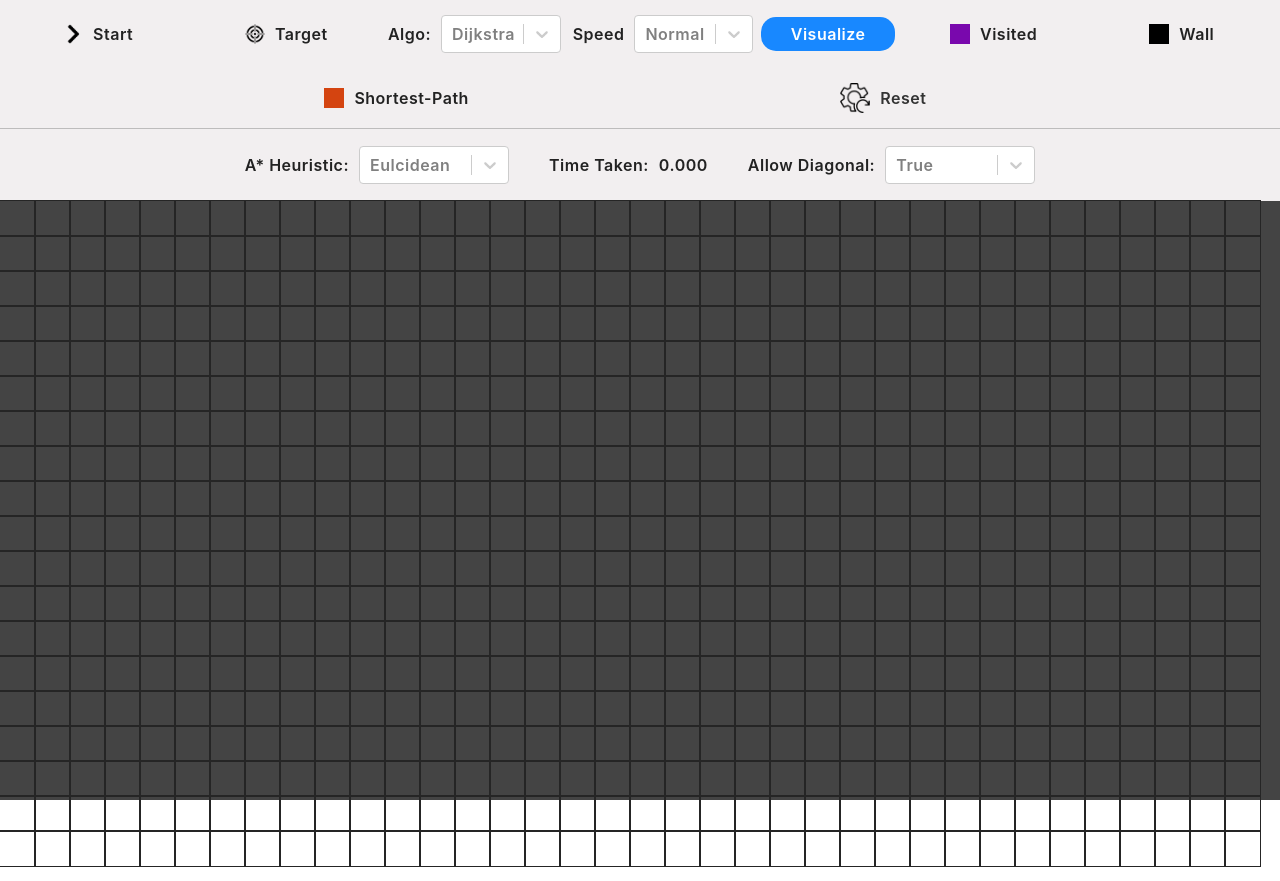
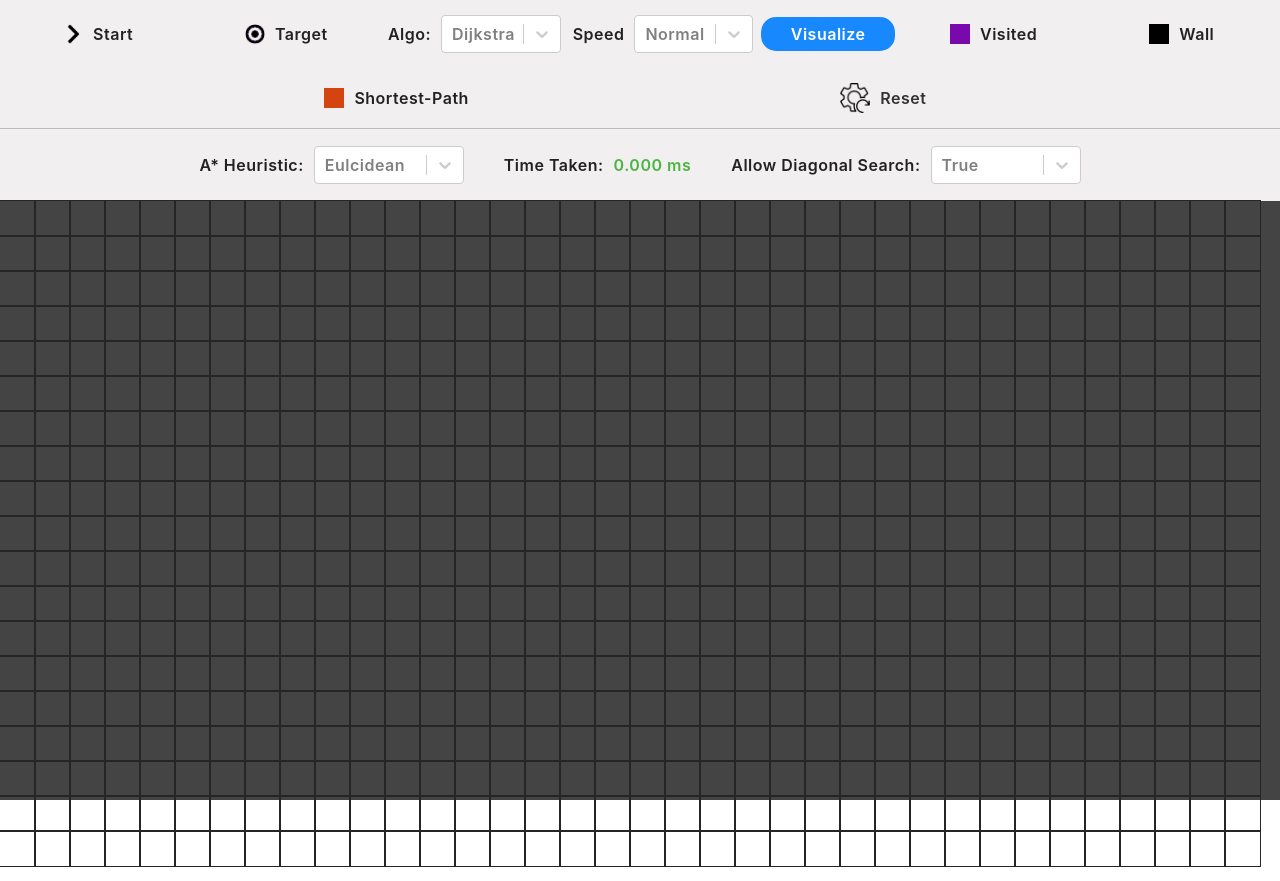
Before and after one commit to costingh/Pathfinding-Algorithm-Visualiser, a React (Create React App) app: page / in a window 1280 px wide. Built offline with nearby package versions, Linux system fonts and the light colour scheme.

Commit message:
Fixed node drag (remove boolean isStart/isFinish)

```diff
--- a/src/Components/Grid.js
+++ b/src/Components/Grid.js
@@ -186,21 +186,28 @@ export default class Grid extends Component {
 
 		if(this.state.startNodeIsBeingDragged) {
 			if(isWall) return;
+			// Get the previous node from the grid, that still has isStart=true, and set it to false
 			let previousStartNode = document.querySelector('#dragstart');
-			if( previousStartNode ) {
-				previousStartNode.remove();
+			if(previousStartNode) {
+				const prevRow = parseInt(previousStartNode.parentNode.id.split('-')[1]);
+				const prevCol = parseInt(previousStartNode.parentNode.id.split('-')[2]);
+				if(grid[prevRow][prevCol].isStart)
+					grid[prevRow][prevCol].isStart = false;
 			}
-
 			grid[row][col].isStart = true;
-			this.setState({startColumn: col, startRow: row });
+			this.setState({grid, startColumn: col, startRow: row });
 		}
 
 		if(this.state.finishNodeIsBeingDragged) {
 			if(isWall) return;
 			let previousFinishNode = document.querySelector('#dragtarget');
-			if( previousFinishNode ) {
-				previousFinishNode.remove();
+			if(previousFinishNode) {
+				const prevRow = parseInt(previousFinishNode.parentNode.id.split('-')[1]);
+				const prevCol = parseInt(previousFinishNode.parentNode.id.split('-')[2]);
+				if(grid[prevRow][prevCol].isFinish)
+					grid[prevRow][prevCol].isFinish = false;
 			}
+
 
 			grid[row][col].isFinish = true;
 			this.setState({finishColumn: col, finishRow: row });
@@ -228,7 +235,6 @@ export default class Grid extends Component {
 	}
 
 	visualizeCurrentAlgorithm() {
-		let start = window.performance.now();
 		if (this.state.running) {
 			alert('Already running!');
 			return;
@@ -251,25 +257,36 @@ export default class Grid extends Component {
 				const { grid } = this.state;
 				const startNode = grid[this.state.startRow][this.state.startColumn];
 				const finishNode = grid[this.state.finishRow][this.state.finishColumn];
+				let start = 0;
+				let finish = 0;
 
 				if(this.state.algorithm === 'Dijkstra') {
+					start = window.performance.now(); // Start measuring time
 					const visitedNodesInOrder = dijkstra(grid, startNode, finishNode)
+					finish = window.performance.now(); // Stop measuring time
 					const nodesInShortestPathOrder = backtrackDijkstra(finishNode);
 					this.animateCurrentAlgorithm(visitedNodesInOrder, nodesInShortestPathOrder);
 				}
 
 				if(this.state.algorithm === 'A*') {
+					start = window.performance.now(); // Start measuring time
 					const visitedNodesInOrder = aStar(grid, startNode, finishNode, this.state.heuristicType, this.state.allowDiagonal)
+					finish = window.performance.now(); // Stop measuring time
 					const nodesInShortestPathOrder = backtrackAStar(finishNode);
 					this.animateCurrentAlgorithm(visitedNodesInOrder, nodesInShortestPathOrder);
 				}
 
 				if(this.state.algorithm === 'BFS') {
+					start = window.performance.now(); // Start measuring time
 					const visitedNodesInOrder = BFS(grid, startNode, finishNode, this.state.allowDiagonal)
+					finish = window.performance.now(); // Stop measuring time
 					const nodesInShortestPathOrder = backtrackBFS(finishNode);
 					this.animateCurrentAlgorithm(visitedNodesInOrder, nodesInShortestPathOrder);
 				}
 				/* Add More */
+
+				if(start && finish)
+					this.setState({timeTaken: finish-start})
 
 			});
 		} else {
@@ -292,10 +309,6 @@ export default class Grid extends Component {
 				this.togglePopup();
 			});
 		}
-
-		let finish = window.performance.now();
-		let timeTaken = finish-start;
-		this.setState({timeTaken: timeTaken})
 	}
 
 	animateCurrentAlgorithm(visitedNodesInOrder, nodesInShortestPathOrder) {
--- a/src/Components/SecondNavbar.js
+++ b/src/Components/SecondNavbar.js
@@ -37,10 +37,10 @@ function SecondNavbar({handleChangeHeuristic, timeTaken, handleChangeDiagonal})
             </div>
             <div className="flex">
                 <div>Time taken:</div>
-                <p className='time'>{parseFloat(timeTaken).toFixed(3)}</p>
+                <p className='time'><span>{parseFloat(timeTaken).toFixed(3)} ms</span></p>
             </div>
             <div className="flex">
-                <div>Allow diagonal: </div>
+                <div>Allow diagonal search: </div>
                 <Select
                     onChange={diagonal}
                     options={diagonalOptions}
--- a/src/styles/Navbar.css
+++ b/src/styles/Navbar.css
@@ -38,7 +38,7 @@
   }
 
   .Navbar .flex .target {
-    background: url('../images/finish-flag.png') center no-repeat;
+    background: url('../images/circle.png') center no-repeat;
       background-size: cover;
   }
 
@@ -73,7 +73,7 @@
 
   .button-generate-start:hover,
   .button-generate-finish:hover {
-    color: rgb(156, 156, 156);
+    color: #0773e7;
 
   }
 
--- a/src/styles/SecondNavbar.css
+++ b/src/styles/SecondNavbar.css
@@ -32,3 +32,8 @@
   .SecondNavbar .time {
       margin-left: 10px;
   }
+
+  .SecondNavbar .time span {
+    color: #4BB543;
+    text-transform: lowercase;
+  }
```
Also changed, not shown: 1 other file (tests, documents, lock files or other folders).
